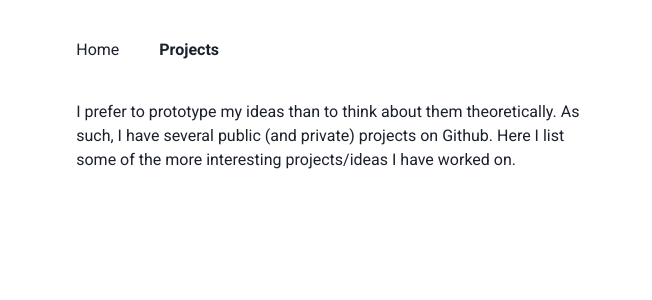
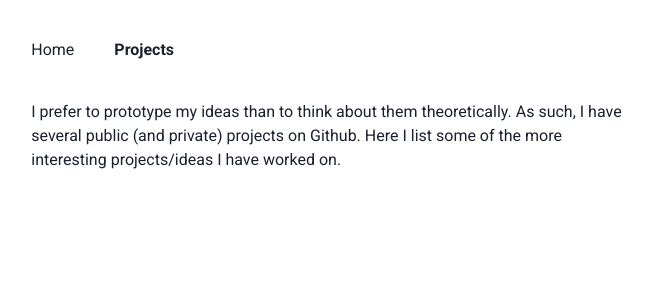
Before and after one commit to weiseng18/main, a Next.js app: page /projects in a window 1280 px wide. Shown: the top 300 px of the page, without its empty margins (310-962 px from the left). Built offline with nearby package versions, Linux system fonts and the light colour scheme.

Commit message:
feat: create baseStyle for Container

```diff
--- a/pages/index.js
+++ b/pages/index.js
@@ -9,7 +9,7 @@ import Navbar from "../components/Navbar"
 
 const Index = () => {
   return (
-    <Container height="100vh">
+    <Container>
       <Navbar page="index" />
       <Flex
         height="calc(100% - 100px)"
--- a/pages/projects.js
+++ b/pages/projects.js
@@ -8,7 +8,7 @@ import Navbar from "../components/Navbar"
 
 const Projects = () => {
   return (
-    <Container height="100vh">
+    <Container>
       <Navbar page="projects" />
       <Flex
         flexDir="column"
--- a/theme.js
+++ b/theme.js
@@ -5,8 +5,18 @@ const fonts = {
   body: "Roboto"
 }
 
+const Container = {
+  baseStyle: {
+    maxW: '70ch',
+    height: '100vh',
+  }
+}
+
 const theme = extendTheme({
-  fonts
+  fonts,
+  components: {
+    Container
+  }
 })
 
 export default theme
```
